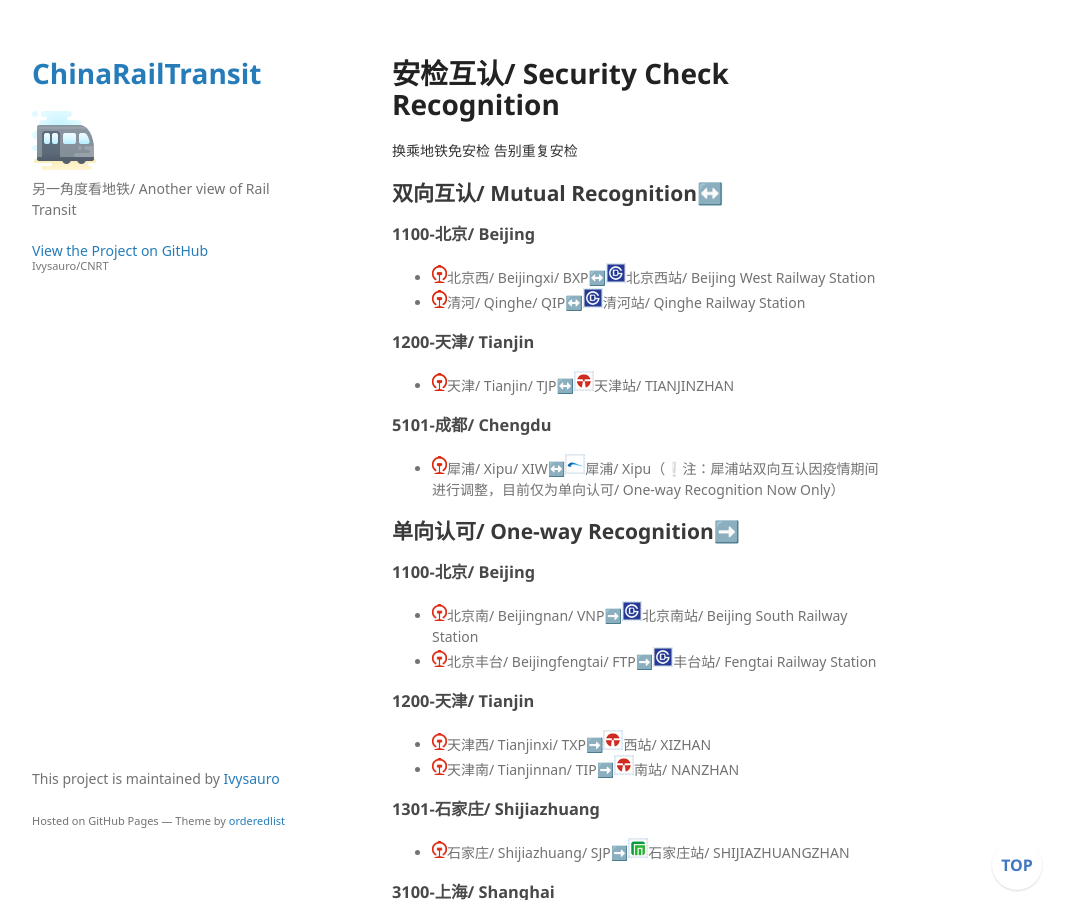
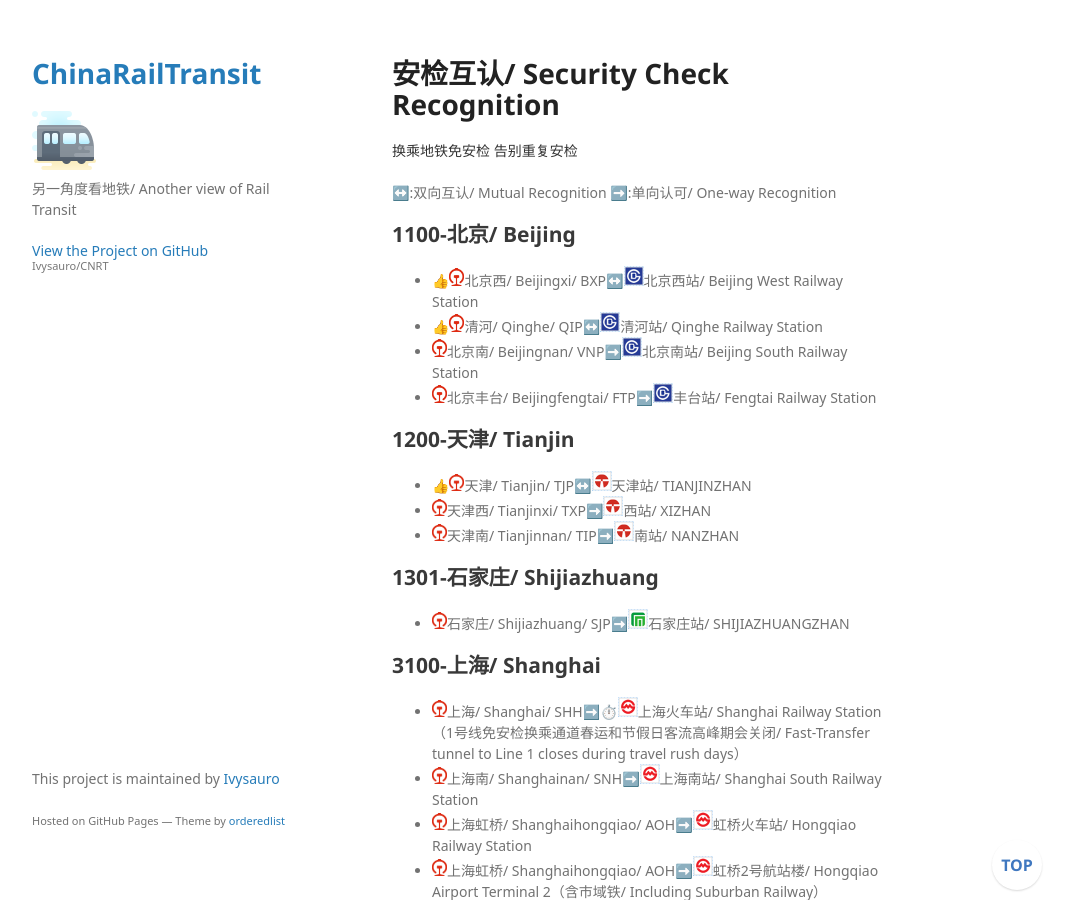
Before and after one commit to Ivysauro/CNRT, a Jekyll site: the page built from data/SecuCk.md, in a window 1280 px wide and 900 px high. Shown: the whole window, without its empty margins (178-1249 px from the left). Built offline with Jekyll 4.4.1, drawn with Linux system fonts in a browser that asks for light colours; some web fonts are replaced; our own code applies the rules of GitHub Pages for plain Markdown files; a script that is not in the unit is left out; some of the changed text lies outside the part shown.

Commit message:
🛂合并展示

```diff
--- a/data/SecuCk.md
+++ b/data/SecuCk.md
@@ -2,90 +2,82 @@
 
 `换乘地铁免安检` `告别重复安检`
 
-## 双向互认/ Mutual Recognition↔️
+↔️:双向互认/ Mutual Recognition
+➡️:单向认可/ One-way Recognition
 
-### 1100-北京/ Beijing
-- <img src="https://raw.githubusercontent.com/Ivysauro/CNRT/master/images/CR.png" width="15" hegiht="15" alt="China Railway"/>北京西/ Beijingxi/ BXP↔️<img src="https://raw.githubusercontent.com/Ivysauro/CNRT/master/images/city/bj.gif" width="20" hegiht="20"/>北京西站/ Beijing West Railway Station
-- <img src="https://raw.githubusercontent.com/Ivysauro/CNRT/master/images/CR.png" width="15" hegiht="15" alt="China Railway"/>清河/ Qinghe/ QIP↔️<img src="https://raw.githubusercontent.com/Ivysauro/CNRT/master/images/city/bj.gif" width="20" hegiht="20"/>清河站/ Qinghe Railway Station
-
-### 1200-天津/ Tianjin
-- <img src="https://raw.githubusercontent.com/Ivysauro/CNRT/master/images/CR.png" width="15" hegiht="15" alt="China Railway"/>天津/ Tianjin/ TJP↔️<img src="https://raw.githubusercontent.com/Ivysauro/CNRT/master/images/city/tj.gif" width="20" hegiht="20"/>天津站/ TIANJINZHAN
-
-### 5101-成都/ Chengdu
-- <img src="https://raw.githubusercontent.com/Ivysauro/CNRT/master/images/CR.png" width="15" hegiht="15" alt="China Railway"/>犀浦/ Xipu/ XIW↔️<img src="https://raw.githubusercontent.com/Ivysauro/CNRT/master/images/city/cd.gif" width="20" hegiht="20"/>犀浦/ Xipu（❕注：犀浦站双向互认因疫情期间进行调整，目前仅为单向认可/ One-way Recognition Now Only）
-
-## 单向认可/ One-way Recognition➡️
-
-### 1100-北京/ Beijing
+## 1100-北京/ Beijing
+- 👍<img src="https://raw.githubusercontent.com/Ivysauro/CNRT/master/images/CR.png" width="15" hegiht="15" alt="China Railway"/>北京西/ Beijingxi/ BXP↔️<img src="https://raw.githubusercontent.com/Ivysauro/CNRT/master/images/city/bj.gif" width="20" hegiht="20"/>北京西站/ Beijing West Railway Station
+- 👍<img src="https://raw.githubusercontent.com/Ivysauro/CNRT/master/images/CR.png" width="15" hegiht="15" alt="China Railway"/>清河/ Qinghe/ QIP↔️<img src="https://raw.githubusercontent.com/Ivysauro/CNRT/master/images/city/bj.gif" width="20" hegiht="20"/>清河站/ Qinghe Railway Station
 - <img src="https://raw.githubusercontent.com/Ivysauro/CNRT/master/images/CR.png" width="15" hegiht="15" alt="China Railway"/>北京南/ Beijingnan/ VNP➡️<img src="https://raw.githubusercontent.com/Ivysauro/CNRT/master/images/city/bj.gif" width="20" hegiht="20"/>北京南站/ Beijing South Railway Station
 - <img src="https://raw.githubusercontent.com/Ivysauro/CNRT/master/images/CR.png" width="15" hegiht="15" alt="China Railway"/>北京丰台/ Beijingfengtai/ FTP➡️<img src="https://raw.githubusercontent.com/Ivysauro/CNRT/master/images/city/bj.gif" width="20" hegiht="20"/>丰台站/ Fengtai Railway Station
 
-### 1200-天津/ Tianjin
+## 1200-天津/ Tianjin
+- 👍<img src="https://raw.githubusercontent.com/Ivysauro/CNRT/master/images/CR.png" width="15" hegiht="15" alt="China Railway"/>天津/ Tianjin/ TJP↔️<img src="https://raw.githubusercontent.com/Ivysauro/CNRT/master/images/city/tj.gif" width="20" hegiht="20"/>天津站/ TIANJINZHAN
 - <img src="https://raw.githubusercontent.com/Ivysauro/CNRT/master/images/CR.png" width="15" hegiht="15" alt="China Railway"/>天津西/ Tianjinxi/ TXP➡️<img src="https://raw.githubusercontent.com/Ivysauro/CNRT/master/images/city/tj.gif" width="20" hegiht="20"/>西站/ XIZHAN
 - <img src="https://raw.githubusercontent.com/Ivysauro/CNRT/master/images/CR.png" width="15" hegiht="15" alt="China Railway"/>天津南/ Tianjinnan/ TIP➡️<img src="https://raw.githubusercontent.com/Ivysauro/CNRT/master/images/city/tj.gif" width="20" hegiht="20"/>南站/ NANZHAN
 
-### 1301-石家庄/ Shijiazhuang
+## 1301-石家庄/ Shijiazhuang
 - <img src="https://raw.githubusercontent.com/Ivysauro/CNRT/master/images/CR.png" width="15" hegiht="15" alt="China Railway"/>石家庄/ Shijiazhuang/ SJP➡️<img src="https://raw.githubusercontent.com/Ivysauro/CNRT/master/images/city/sjz.gif" width="20" hegiht="20"/>石家庄站/ SHIJIAZHUANGZHAN
 
-### 3100-上海/ Shanghai
+## 3100-上海/ Shanghai
 - <img src="https://raw.githubusercontent.com/Ivysauro/CNRT/master/images/CR.png" width="15" hegiht="15" alt="China Railway"/>上海/ Shanghai/ SHH➡️⏱️<img src="https://raw.githubusercontent.com/Ivysauro/CNRT/master/images/city/sh.gif" width="20" hegiht="20"/>上海火车站/ Shanghai Railway Station（1号线免安检换乘通道春运和节假日客流高峰期会关闭/ Fast-Transfer tunnel to Line 1 closes during travel rush days）
 - <img src="https://raw.githubusercontent.com/Ivysauro/CNRT/master/images/CR.png" width="15" hegiht="15" alt="China Railway"/>上海南/ Shanghainan/ SNH➡️<img src="https://raw.githubusercontent.com/Ivysauro/CNRT/master/images/city/sh.gif" width="20" hegiht="20"/>上海南站/ Shanghai South Railway Station
 - <img src="https://raw.githubusercontent.com/Ivysauro/CNRT/master/images/CR.png" width="15" hegiht="15" alt="China Railway"/>上海虹桥/ Shanghaihongqiao/ AOH➡️<img src="https://raw.githubusercontent.com/Ivysauro/CNRT/master/images/city/sh.gif" width="20" hegiht="20"/>虹桥火车站/ Hongqiao Railway Station
 - <img src="https://raw.githubusercontent.com/Ivysauro/CNRT/master/images/CR.png" width="15" hegiht="15" alt="China Railway"/>上海虹桥/ Shanghaihongqiao/ AOH➡️<img src="https://raw.githubusercontent.com/Ivysauro/CNRT/master/images/city/sh.gif" width="20" hegiht="20"/>虹桥2号航站楼/ Hongqiao Airport Terminal 2（含市域铁/ Including Suburban Railway）
 - <img src="https://raw.githubusercontent.com/Ivysauro/CNRT/master/images/CR.png" width="15" hegiht="15" alt="China Railway"/>上海松江/ Shanghaisongjiang/ IMH➡️<img src="https://raw.githubusercontent.com/Ivysauro/CNRT/master/images/city/sh.gif" width="20" hegiht="20"/>上海松江站/ Shanghai Songjiang Railway Station
 
-### 3201-南京/ Nanjing
+## 3201-南京/ Nanjing
 - <img src="https://raw.githubusercontent.com/Ivysauro/CNRT/master/images/CR.png" width="15" hegiht="15" alt="China Railway"/>南京/ Nanjing/ NJH➡️<img src="https://raw.githubusercontent.com/Ivysauro/CNRT/master/images/city/nj.gif" width="20" hegiht="20"/>南京站/ NANJING RAILWAY STATION
 - <img src="https://raw.githubusercontent.com/Ivysauro/CNRT/master/images/CR.png" width="15" hegiht="15" alt="China Railway"/>南京南/ Nanjingnan /NKH➡️<img src="https://raw.githubusercontent.com/Ivysauro/CNRT/master/images/city/nj.gif" width="20" hegiht="20"/>南京南站/ NANJING SOUTH RAILWAY STATION
 
-### 3302-无锡/ Wuxi
+## 3302-无锡/ Wuxi
 - <img src="https://raw.githubusercontent.com/Ivysauro/CNRT/master/images/CR.png" width="15" hegiht="15" alt="China Railway"/>无锡/ Wuxi/ WXH➡️<img src="https://raw.githubusercontent.com/Ivysauro/CNRT/master/images/city/wx.gif" width="20" hegiht="20"/>无锡火车站/ Wuxi Railway Station
 
-### 3205-苏州/ Suzhou
+## 3205-苏州/ Suzhou
 - <img src="https://raw.githubusercontent.com/Ivysauro/CNRT/master/images/CR.png" width="15" hegiht="15" alt="China Railway"/>苏州/ Suzhou/ SZH➡️<img src="https://raw.githubusercontent.com/Ivysauro/CNRT/master/images/city/suz.gif" width="20" hegiht="20"/>苏州火车站/ Suzhou Railway Station
 
-### 3301-杭州/ Hangzhou
+## 3301-杭州/ Hangzhou
 - <img src="https://raw.githubusercontent.com/Ivysauro/CNRT/master/images/CR.png" width="15" hegiht="15" alt="China Railway"/>杭州/ Hangzhou/ HZH➡️<img src="https://raw.githubusercontent.com/Ivysauro/CNRT/master/images/city/hz.gif" width="20" hegiht="20"/>城站/ Chengzhan
 - <img src="https://raw.githubusercontent.com/Ivysauro/CNRT/master/images/CR.png" width="15" hegiht="15" alt="China Railway"/>杭州东/ Hangzhoudong/ HGH➡️<img src="https://raw.githubusercontent.com/Ivysauro/CNRT/master/images/city/hz.gif" width="20" hegiht="20"/>火车东站/ East Railway Station（⚠️地铁「火车东站（东广场）」站不能免安检换乘/ "East Railway Station (East Square)" Metro Station DONOT have Fast-Transfer tunnel）
 - <img src="https://raw.githubusercontent.com/Ivysauro/CNRT/master/images/CR.png" width="15" hegiht="15" alt="China Railway"/>杭州西/ Hangzhouxi/ HVU➡️<img src="https://raw.githubusercontent.com/Ivysauro/CNRT/master/images/city/hz.gif" width="20" hegiht="20"/>火车西站/ West Railway Station
 
-### 3401-合肥/ Hefei
+## 3401-合肥/ Hefei
 - <img src="https://raw.githubusercontent.com/Ivysauro/CNRT/master/images/CR.png" width="15" hegiht="15" alt="China Railway"/>合肥/ Hefei/ HFH➡️<img src="https://raw.githubusercontent.com/Ivysauro/CNRT/master/images/city/hf.gif" width="20" hegiht="20"/>合肥火车站/ Hefei Railway Station
 - <img src="https://raw.githubusercontent.com/Ivysauro/CNRT/master/images/CR.png" width="15" hegiht="15" alt="China Railway"/>合肥南/ Hefeinan/ ENH➡️<img src="https://raw.githubusercontent.com/Ivysauro/CNRT/master/images/city/hf.gif" width="20" hegiht="20"/>合肥南站/ Hefeinan Railway Station（⚠️地铁「南站南广场」站不能免安检换乘/ "Nanzhan Nanguangchang" Metro Station DONOT have Fast-Transfer tunnel）
 
-### 3501-南昌/ Nanchang
+## 3501-南昌/ Nanchang
 - <img src="https://raw.githubusercontent.com/Ivysauro/CNRT/master/images/CR.png" width="15" hegiht="15" alt="China Railway"/>南昌/ Nanchang/ NCG➡️📅<img src="https://raw.githubusercontent.com/Ivysauro/CNRT/master/images/city/nc.gif" width="20" hegiht="20"/>南昌火车站/ Nanchang Railway Staiton（**仅限春运期间/ Only opens during the Spring Festival travel rush**）
 - <img src="https://raw.githubusercontent.com/Ivysauro/CNRT/master/images/CR.png" width="15" hegiht="15" alt="China Railway"/>南昌西/ Nanchangxi/ NXG➡️<img src="https://raw.githubusercontent.com/Ivysauro/CNRT/master/images/city/nc.gif" width="20" hegiht="20"/>南昌西站/ Nanchang West Railway Staiton（⚠️地铁「西站南广场」站不能免安检换乘/ "South Square of West Railway Station" Metro Station DONOT have Fast-Transfer tunnel）
 - <img src="https://raw.githubusercontent.com/Ivysauro/CNRT/master/images/CR.png" width="15" hegiht="15" alt="China Railway"/>南昌东/ Nanchangdong/ NUG➡️<img src="https://raw.githubusercontent.com/Ivysauro/CNRT/master/images/city/nc.gif" width="20" hegiht="20"/>南昌东站/ Nanchang East Railway Station
 
-### 3601-福州/ Fuzhou
+## 3601-福州/ Fuzhou
 - <img src="https://raw.githubusercontent.com/Ivysauro/CNRT/master/images/CR.png" width="15" hegiht="15" alt="China Railway"/>福州南/ Fuzhounan/ FYS➡️<img src="https://raw.githubusercontent.com/Ivysauro/CNRT/master/images/city/fz.gif" width="20" hegiht="20"/>福州火车南站/ Fuzhou South Railway Station
 
-### 3602-厦门/ Xiamen
+## 3602-厦门/ Xiamen
 - <img src="https://raw.githubusercontent.com/Ivysauro/CNRT/master/images/CR.png" width="15" hegiht="15" alt="China Railway"/>厦门北/ Xiamenbei/ XKS➡️<img src="https://raw.githubusercontent.com/Ivysauro/CNRT/master/images/city/xm.gif" width="20" hegiht="20"/>厦门北站/ Xiamen North Railway Station
 
-### 3701-济南/ Jinan
+## 3701-济南/ Jinan
 - <img src="https://raw.githubusercontent.com/Ivysauro/CNRT/master/images/CR.png" width="15" hegiht="15" alt="China Railway"/>济南东/ Jinandong/ MDK➡️<img src="https://raw.githubusercontent.com/Ivysauro/CNRT/master/images/city/jn.gif" width="20" hegiht="20"/>济南东站/ Jinandong Railway Station
 
-### 3702-青岛/ Qingdao
+## 3702-青岛/ Qingdao
 - <img src="https://raw.githubusercontent.com/Ivysauro/CNRT/master/images/CR.png" width="15" hegiht="15" alt="China Railway"/>青岛北/ Qingdaobei/ QHK➡️<img src="https://raw.githubusercontent.com/Ivysauro/CNRT/master/images/city/qd.gif" width="20" hegiht="20"/>青岛北站/ Qingdao North Railway Station
 - <img src="https://raw.githubusercontent.com/Ivysauro/CNRT/master/images/CR.png" width="15" hegiht="15" alt="China Railway"/>青岛机场/ Qingdao Airport/ QJK➡️<img src="https://raw.githubusercontent.com/Ivysauro/CNRT/master/images/city/qd.gif" width="20" hegiht="20"/>胶东机场/ Jiaodong International Airport
 
-### 4101-郑州/ Zhengzhou
+## 4101-郑州/ Zhengzhou
 - <img src="https://raw.githubusercontent.com/Ivysauro/CNRT/master/images/CR.png" width="15" hegiht="15" alt="China Railway"/>郑州/ Zhengzhou/ ZZF➡️<img src="https://raw.githubusercontent.com/Ivysauro/CNRT/master/images/city/zz.gif" width="20" hegiht="20"/>郑州火车站/ ZHENGZHOU RAILWAY STATION
 - <img src="https://raw.githubusercontent.com/Ivysauro/CNRT/master/images/CR.png" width="15" hegiht="15" alt="China Railway"/>郑州东/ Zhengzhoudong/ ZAF➡️<img src="https://raw.githubusercontent.com/Ivysauro/CNRT/master/images/city/zz.gif" width="20" hegiht="20"/>郑州东站/ ZHENGZHOU EAST RAILWAY STATION
 
-### 4103-洛阳/ Luoyang
+## 4103-洛阳/ Luoyang
 - <img src="https://raw.githubusercontent.com/Ivysauro/CNRT/master/images/CR.png" width="15" hegiht="15" alt="China Railway"/>洛阳/ Luoyang/ LYF➡️<img src="https://raw.githubusercontent.com/Ivysauro/CNRT/master/images/city/ly.gif" width="20" hegiht="20"/>洛阳火车站/ Luoyang Railway Station
 
-### 4201-武汉/ Wuhan
+## 4201-武汉/ Wuhan
 - <img src="https://raw.githubusercontent.com/Ivysauro/CNRT/master/images/CR.png" width="15" hegiht="15" alt="China Railway"/>汉口/ Hankou/ HKN➡️<img src="https://raw.githubusercontent.com/Ivysauro/CNRT/master/images/city/wh.gif" width="20" hegiht="20"/>汉口火车站/ Hankou Railway Station
 
-### 4301-长沙/ Changsha
+## 4301-长沙/ Changsha
 - <img src="https://raw.githubusercontent.com/Ivysauro/CNRT/master/images/CR.png" width="15" hegiht="15" alt="China Railway"/>长沙/ Changsha/ CSQ➡️<img src="https://raw.githubusercontent.com/Ivysauro/CNRT/master/images/city/cs.gif" width="20" hegiht="20"/>锦泰广场/ Jintai Square（⚠️地铁「长沙火车站」站不能免安检换乘/ "Railway Station" Metro Station DONOT have Fast-Transfer tunnel）
 - <img src="https://raw.githubusercontent.com/Ivysauro/CNRT/master/images/CR.png" width="15" hegiht="15" alt="China Railway"/>长沙南/ Changshanan/ CWQ➡️<img src="https://raw.githubusercontent.com/Ivysauro/CNRT/master/images/city/cs.gif" width="20" hegiht="20"/>长沙火车南站/ South Railway Station
 
-### 4401-广州/ Guangzhou
+## 4401-广州/ Guangzhou
 - <img src="https://raw.githubusercontent.com/Ivysauro/CNRT/master/images/CR.png" width="15" hegiht="15" alt="China Railway"/>广州/ Guangzhou/ GZQ➡️<img src="https://raw.githubusercontent.com/Ivysauro/CNRT/master/images/city/gz.gif" width="20" hegiht="20"/>广州火车站/ Guangzhou Railway Station
 - <img src="https://raw.githubusercontent.com/Ivysauro/CNRT/master/images/CR.png" width="15" hegiht="15" alt="China Railway"/>广州东/ Guangzhoudong/ GGQ➡️<img src="https://raw.githubusercontent.com/Ivysauro/CNRT/master/images/city/gz.gif" width="20" hegiht="20"/>广州东站/ Guangzhou East Railway Station
 - <img src="https://raw.githubusercontent.com/Ivysauro/CNRT/master/images/CR.png" width="15" hegiht="15" alt="China Railway"/>广州南/ Guangzhounan/ IZQ➡️<img src="https://raw.githubusercontent.com/Ivysauro/CNRT/master/images/city/gz.gif" width="20" hegiht="20"/>广州南站/ Guangzhou South Railway Station
@@ -93,25 +85,26 @@
 - <img src="https://raw.githubusercontent.com/Ivysauro/CNRT/master/images/CR.png" width="15" hegiht="15" alt="China Railway"/>广州白云/ Guangzhoubaiyun/ GBA➡️<img src="https://raw.githubusercontent.com/Ivysauro/CNRT/master/images/city/gz.gif" width="20" hegiht="20"/>广州白云站/ Guangzhou Baiyun Railway Station（⚠️地铁「石潭」站不能免安检换乘/ "Shitan" Metro Station DONOT have Fast-Transfer tunnel）
 - <img src="https://raw.githubusercontent.com/Ivysauro/CNRT/master/images/CR.png" width="15" hegiht="15" alt="China Railway"/><img src="https://raw.githubusercontent.com/Ivysauro/CNRT/master/images/city/gz.gif" width="20" hegiht="20"/>白云机场北/ Baiyun Airport North/ BBA➡️<img src="https://raw.githubusercontent.com/Ivysauro/CNRT/master/images/city/gz.gif" width="20" hegiht="20"/>机场北/ Airport North
 
-### 4402-深圳/ Shenzhen
+## 4402-深圳/ Shenzhen
 - <img src="https://raw.githubusercontent.com/Ivysauro/CNRT/master/images/Airport.png" width="20" hegiht="20" alt="Airport"/>深圳宝安/ Shenzhen Bao'an/ SZX➡️<img src="https://raw.githubusercontent.com/Ivysauro/CNRT/master/images/city/sz.gif" width="20" hegiht="20"/>机场/ Airport
 - <img src="https://raw.githubusercontent.com/Ivysauro/CNRT/master/images/CR.png" width="15" hegiht="15" alt="China Railway"/>深圳机场/ Shenzhen Airport/ SCA➡️<img src="https://raw.githubusercontent.com/Ivysauro/CNRT/master/images/city/sz.gif" width="20" hegiht="20"/>机场/ Airport
 - <img src="https://raw.githubusercontent.com/Ivysauro/CNRT/master/images/CR.png" width="15" hegiht="15" alt="China Railway"/>深圳北/ Shenzhenbei/ IOQ➡️📅<img src="https://raw.githubusercontent.com/Ivysauro/CNRT/master/images/city/sz.gif" width="20" hegiht="20"/>深圳北站/ Shenzhen North Staiton（**仅限春运和节假日客流高峰期/ Only opens during travel rush days**）
 
-### 5000-重庆/ Chongqing
+## 5000-重庆/ Chongqing
 - <img src="https://raw.githubusercontent.com/Ivysauro/CNRT/master/images/CR.png" width="15" hegiht="15" alt="China Railway"/>重庆北/ Chongqingbei/ CUW➡️<img src="https://raw.githubusercontent.com/Ivysauro/CNRT/master/images/city/cq.gif" width="20" hegiht="20"/>重庆北站北广场/ Chongqing North Station North Square｜重庆北站南广场/ Chongqing North Station South Square
 - <img src="https://raw.githubusercontent.com/Ivysauro/CNRT/master/images/CR.png" width="15" hegiht="15" alt="China Railway"/>重庆西/ Chongqingxi/ CXW➡️<img src="https://raw.githubusercontent.com/Ivysauro/CNRT/master/images/city/cq.gif" width="20" hegiht="20"/>重庆西站/ Chongqing West Station
 - <img src="https://raw.githubusercontent.com/Ivysauro/CNRT/master/images/CR.png" width="15" hegiht="15" alt="China Railway"/>重庆东/ Chongqingdong/ COW➡️<img src="https://raw.githubusercontent.com/Ivysauro/CNRT/master/images/city/cq.gif" width="20" hegiht="20"/>重庆东站/ Chongqingdong Railway Station
 - <img src="https://raw.githubusercontent.com/Ivysauro/CNRT/master/images/CR.png" width="15" hegiht="15" alt="China Railway"/>沙坪坝/ Shapingba/ CYW➡️<img src="https://raw.githubusercontent.com/Ivysauro/CNRT/master/images/city/cq.gif" width="20" hegiht="20"/>沙坪坝/ Shapingba
 
-### 5101-成都/ Chengdu
+## 5101-成都/ Chengdu
+- <img src="https://raw.githubusercontent.com/Ivysauro/CNRT/master/images/CR.png" width="15" hegiht="15" alt="China Railway"/>犀浦/ Xipu/ XIW➡️<img src="https://raw.githubusercontent.com/Ivysauro/CNRT/master/images/city/cd.gif" width="20" hegiht="20"/>犀浦/ Xipu（注：犀浦站双向互认因疫情期间进行调整，目前仅为单向认可/ One-way Recognition Now Only）
 - <img src="https://raw.githubusercontent.com/Ivysauro/CNRT/master/images/CR.png" width="15" hegiht="15" alt="China Railway"/>成都东/ Chengdudong/ ICW➡️<img src="https://raw.githubusercontent.com/Ivysauro/CNRT/master/images/city/cd.gif" width="20" hegiht="20"/>成都东客站/ East Chengdu Railway Station
 - <img src="https://raw.githubusercontent.com/Ivysauro/CNRT/master/images/CR.png" width="15" hegiht="15" alt="China Railway"/>成都南/ Chengdunan/ CNW➡️<img src="https://raw.githubusercontent.com/Ivysauro/CNRT/master/images/city/cd.gif" width="20" hegiht="20"/>火车南站/ South Railway Station
 
-### 5201-贵阳/ Guiyang
+## 5201-贵阳/ Guiyang
 - <img src="https://raw.githubusercontent.com/Ivysauro/CNRT/master/images/CR.png" width="15" hegiht="15" alt="China Railway"/>贵阳北/ Guiyangbei/ KQW➡️<img src="https://raw.githubusercontent.com/Ivysauro/CNRT/master/images/city/gy.gif" width="20" hegiht="20"/>贵阳北站/ Guiyangbei Railway Station
 
-### 6101-西安/ Xi'an
+## 6101-西安/ Xi'an
 - <img src="https://raw.githubusercontent.com/Ivysauro/CNRT/master/images/CR.png" width="15" hegiht="15" alt="China Railway"/>西安/ Xi'an/ XAY➡️<img src="https://raw.githubusercontent.com/Ivysauro/CNRT/master/images/city/xa.gif" width="20" hegiht="20"/>西安站/ XI'ANZHAN
 - <img src="https://raw.githubusercontent.com/Ivysauro/CNRT/master/images/CR.png" width="15" hegiht="15" alt="China Railway"/>西安北/ Xi'anbei/ EAY➡️<img src="https://raw.githubusercontent.com/Ivysauro/CNRT/master/images/city/xa.gif" width="20" hegiht="20"/>西安北站/ XI'ANBEIZHAN
 
```
